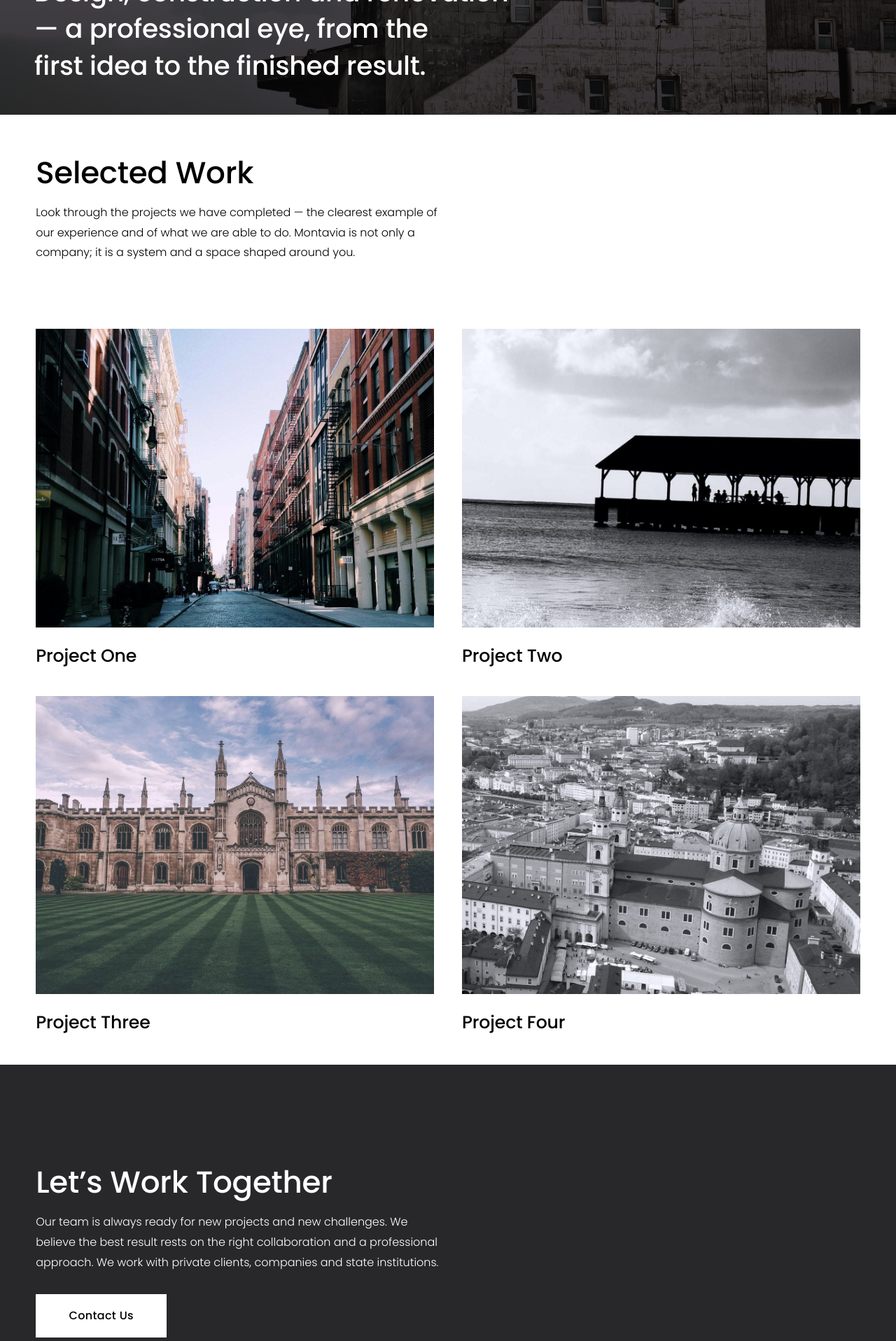
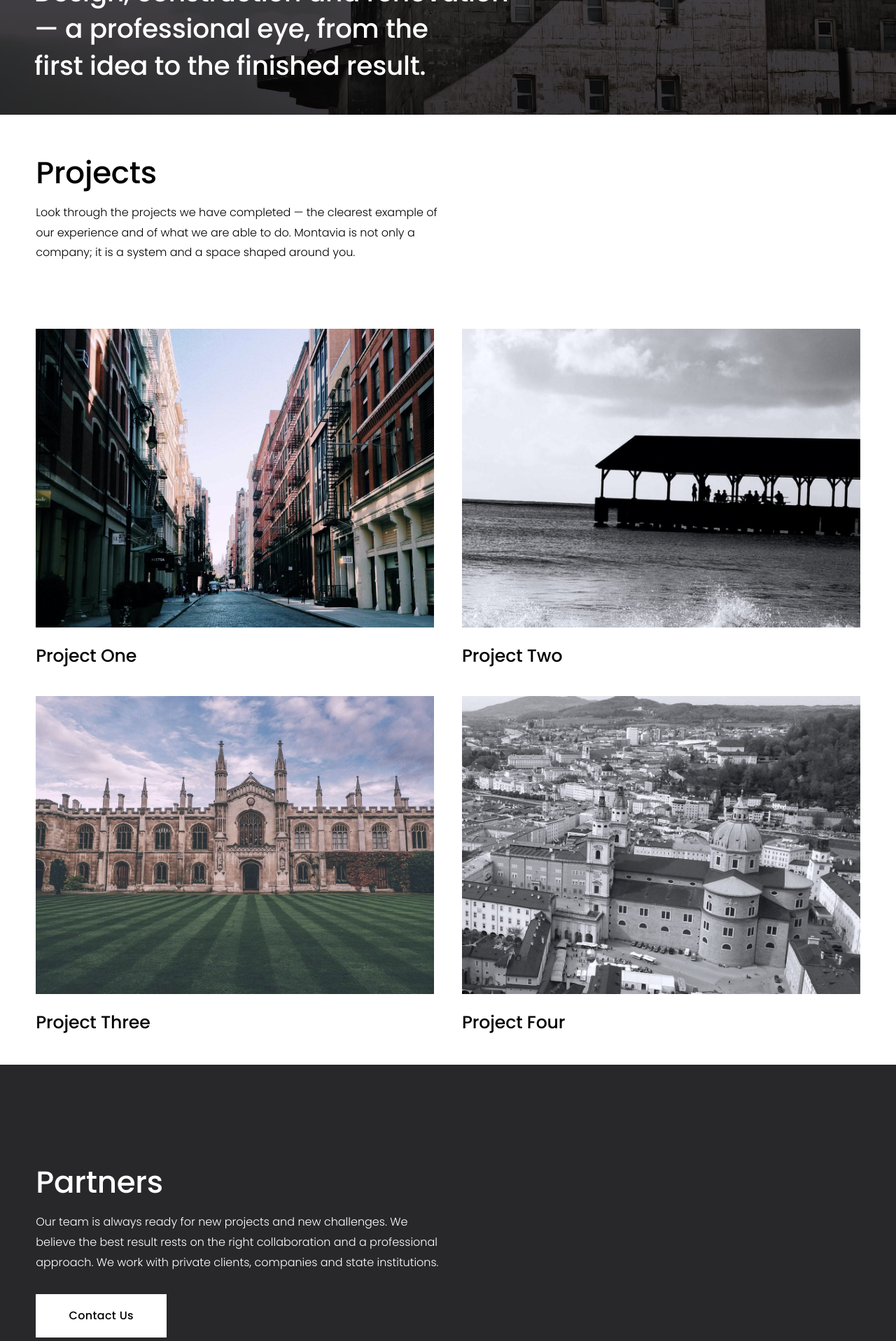
Before and after one commit to GogaDanelia06/Service-lnd, a Next.js app: page /en in a window 1280 px wide. Shown: the part 636-2553 px from the top of the page at 70% size. Built offline with nearby package versions, Linux system fonts and the light colour scheme; no server answers.

Commit message:
fix header translate

```diff
--- a/src/content/en/pages.ts
+++ b/src/content/en/pages.ts
@@ -16,7 +16,7 @@ export const home = {
     body: 'While the work is aesthetically diverse, the projects are linked by one question: what kind of relationships does this place make possible? We answer it in plan before we answer it in elevation.',
   },
   work: {
-    heading: 'Selected Work',
+    heading: 'Projects',
     body: 'Look through the projects we have completed — the clearest example of our experience and of what we are able to do. Montavia is not only a company; it is a system and a space shaped around you.',
   },
   approach: [
@@ -34,7 +34,7 @@ export const home = {
     },
   ],
   cta: {
-    heading: 'Let’s Work Together',
+    heading: 'Partners',
     body: 'Our team is always ready for new projects and new challenges. We believe the best result rests on the right collaboration and a professional approach. We work with private clients, companies and state institutions.',
     action: { label: 'Contact Us', href: '/contact' },
   },
@@ -50,7 +50,7 @@ export const about = {
   ],
   image: { src: '/images/about-studio.jpg', alt: 'The studio: long windows over the work tables' },
   cta: {
-    heading: 'Let’s Work Together',
+    heading: 'Partners',
     body: 'Our work rests on a few principles that matter. Combining accountability with quality, we set a proper standard and keep communication effective. Holding a high standard and staying dependable on every job is what counts for us.',
     action: { label: 'Contact Us', href: '/contact' },
     image: '/images/cta-about.jpg',
@@ -91,7 +91,7 @@ export const press = {
     },
   ],
   cta: {
-    heading: 'Let’s Work Together',
+    heading: 'Partners',
     action: { label: 'Contact Us', href: '/contact' },
     image: '/images/cta-press.jpg',
     alt: 'Dense city blocks seen from above',
@@ -99,6 +99,6 @@ export const press = {
 };
 
 export const contact = {
-  heading: 'Let’s Work Together',
+  heading: 'Partners',
   body: 'Further case studies available upon request. Please provide some information on your project or goals and we’ll move the conversation on from there.',
 };
--- a/src/content/en/site.ts
+++ b/src/content/en/site.ts
@@ -54,7 +54,7 @@ export const ui = {
 
     work: 'Work',
     practice: 'Practice',
-    selectedWork: 'Selected Work',
+    selectedWork: 'Projects',
     approach: 'Approach',
     about: 'About',
     team: 'Team',
```
